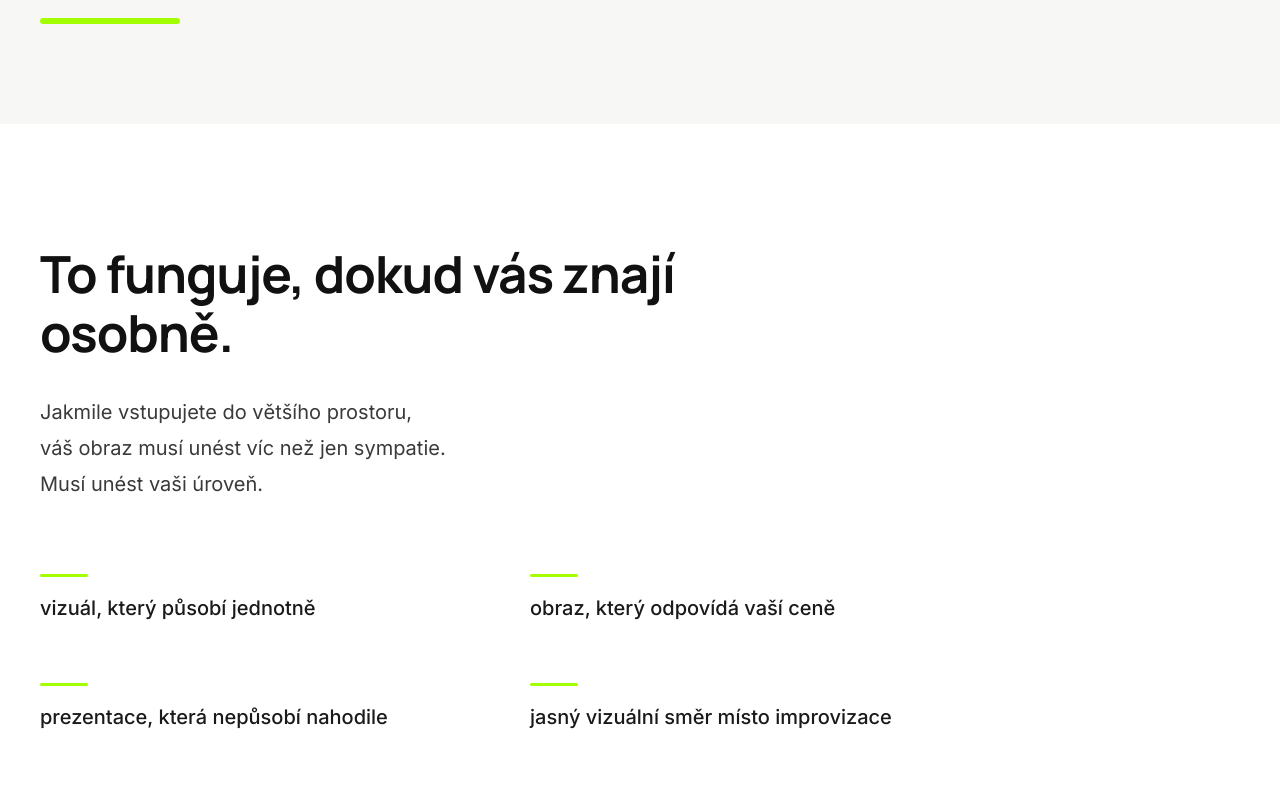
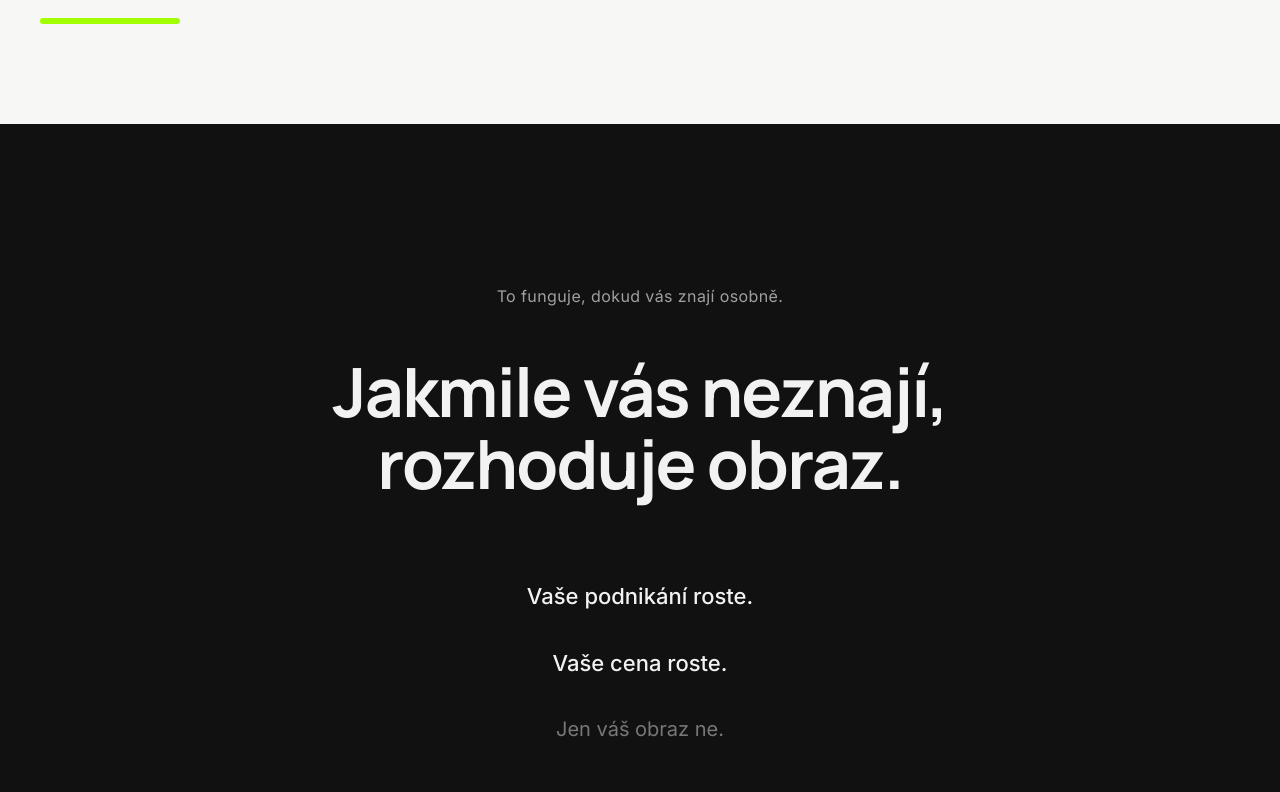
Before and after one commit to katarinabrics-eng/ai-content-studio, a Next.js app in the folder apps/content-studio/: page / in a window 1280 px wide. Shown: the part 1208-2000 px from the top of the page. Built offline with nearby package versions, Linux system fonts and the light colour scheme.

Commit message:
refactor: remove redundant section from HomePage to streamline layout and enhance content focus

```diff
--- a/apps/content-studio/src/app/page.tsx
+++ b/apps/content-studio/src/app/page.tsx
@@ -89,49 +89,6 @@ export default function HomePage() {
               style={{ marginTop: "16px" }}
               aria-hidden
             />
-          </div>
-        </div>
-      </section>
-
-      {/* BLOK 3 – Racionální pilíře. Stejný container jako Hero a Blok 2. Čistá bílá, žádné boxy. */}
-      <section id="pilire" className="w-full bg-[#FFFFFF] py-[120px]">
-        <div className="mx-auto max-w-[1360px] px-6 xl:px-10">
-          <h2
-            className="max-w-[720px] font-bold leading-[1.15] text-[#111111]"
-            style={{
-              fontSize: "clamp(2rem, 4vw, 56px)",
-              marginBottom: "32px",
-            }}
-          >
-            To funguje, dokud vás znají osobně.
-          </h2>
-          <p
-            className="max-w-[680px] text-[20px] leading-[1.8] text-[#3A3A3A]"
-            style={{ marginBottom: "72px" }}
-          >
-            Jakmile vstupujete do většího prostoru,
-            <br />
-            váš obraz musí unést víc než jen sympatie.
-            <br />
-            Musí unést vaši úroveň.
-          </p>
-          <div className="grid max-w-[900px] grid-cols-1 gap-x-20 gap-y-10 sm:grid-cols-2 lg:gap-y-[60px]">
-            {[
-              "vizuál, který působí jednotně",
-              "obraz, který odpovídá vaší ceně",
-              "prezentace, která nepůsobí nahodile",
-              "jasný vizuální směr místo improvizace",
-            ].map((label) => (
-              <div key={label} className="max-w-[420px]">
-                <div
-                  className="mb-4 h-[3px] w-12 rounded-full bg-[#A3FF00]"
-                  aria-hidden
-                />
-                <p className="text-[20px] font-medium leading-[1.5] text-[#1A1A1A]">
-                  {label}
-                </p>
-              </div>
-            ))}
           </div>
         </div>
       </section>
```
